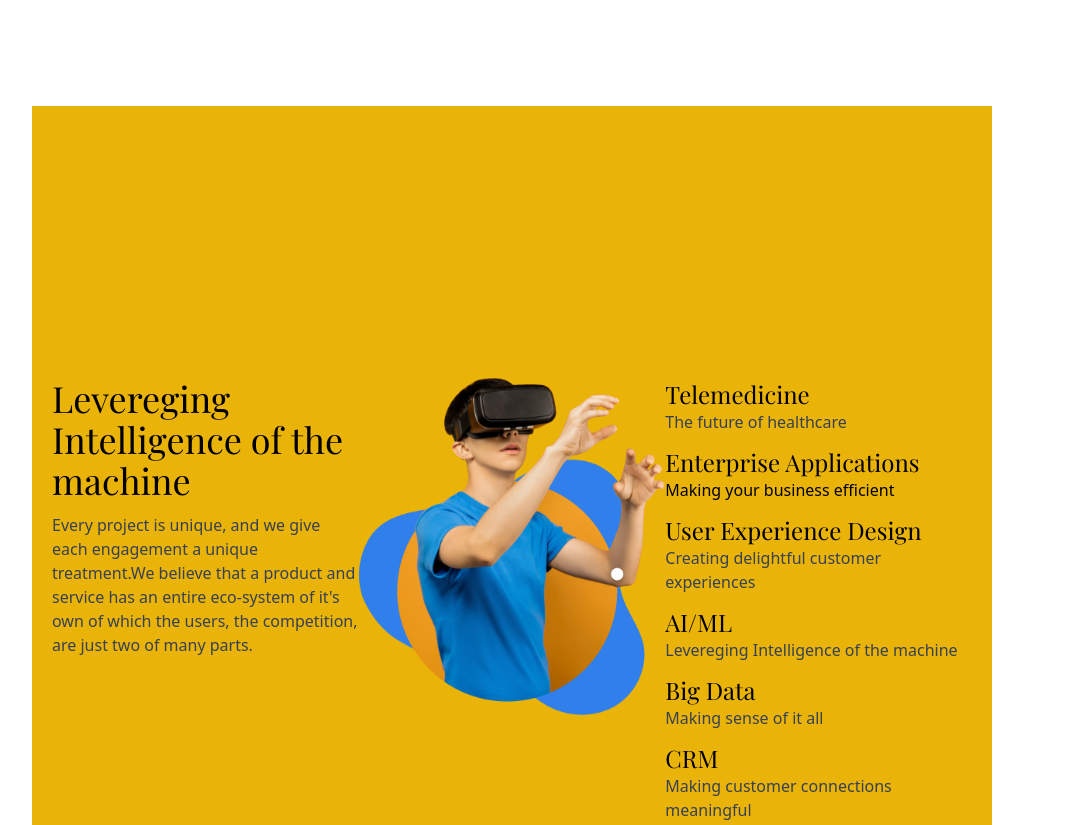
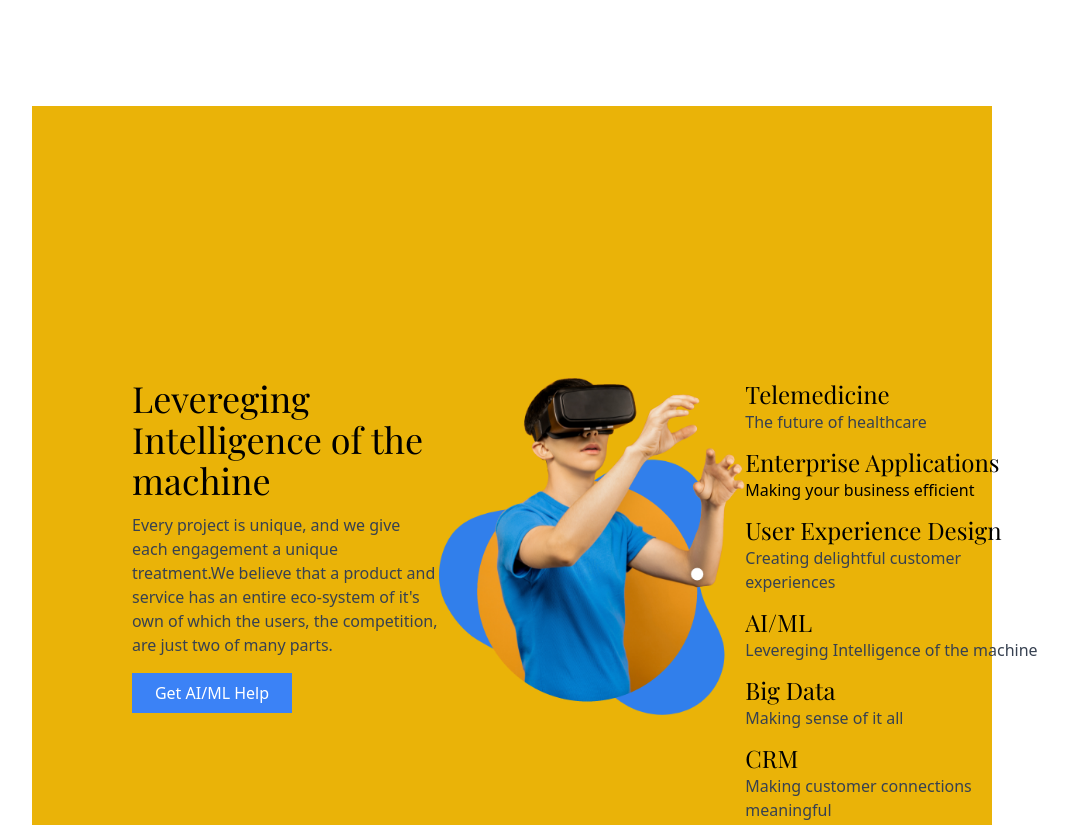
Before and after one commit to aditisah/DigiMoksha_Website, a website built with Vite: page index.html in a window 1280 px wide. Shown: the part 2660-3485 px from the top of the page, without its empty margins (128-1196 px from the left). Built offline with nearby package versions, Linux system fonts and the light colour scheme; a web font is replaced by a local one.

Commit message:
button added

```diff
--- a/index.html
+++ b/index.html
@@ -206,11 +206,12 @@
       <section
         class="relative z-10 py-4 lg:py-4 xl:py-4 2xl:py-4 bg-yellow-500 h-[900px]"
       >
-      <div class=" absolute flex mx-auto w-full h-full px-5 py-64">
+      <div class=" absolute flex mx-20 w-full h-full px-5 py-64">
 
         <div id="part1" class="w-1/3" data-aos="fade-right" data-aos-duration="1000">
           <span class="font-playfair font-medium text-4xl">Levereging Intelligence of the machine</span>
             <p class="font-thin text-gray-700 pt-3">Every project is unique, and we give each engagement a unique treatment.We believe that a product and service has an entire eco-system of it's own of which the users, the competition, are just two of many parts.</p>
+            <button class="h-10 w-40 mt-4 bg-blue-500 text-white font-light">Get AI/ML Help</button>
         </div>
           <div id="part2" class="w-1/3" data-aos="fade-up" data-aos-duration="1000">
             <img src ="./assets/gamingLarge.png" data-aos="fade-up">
```
